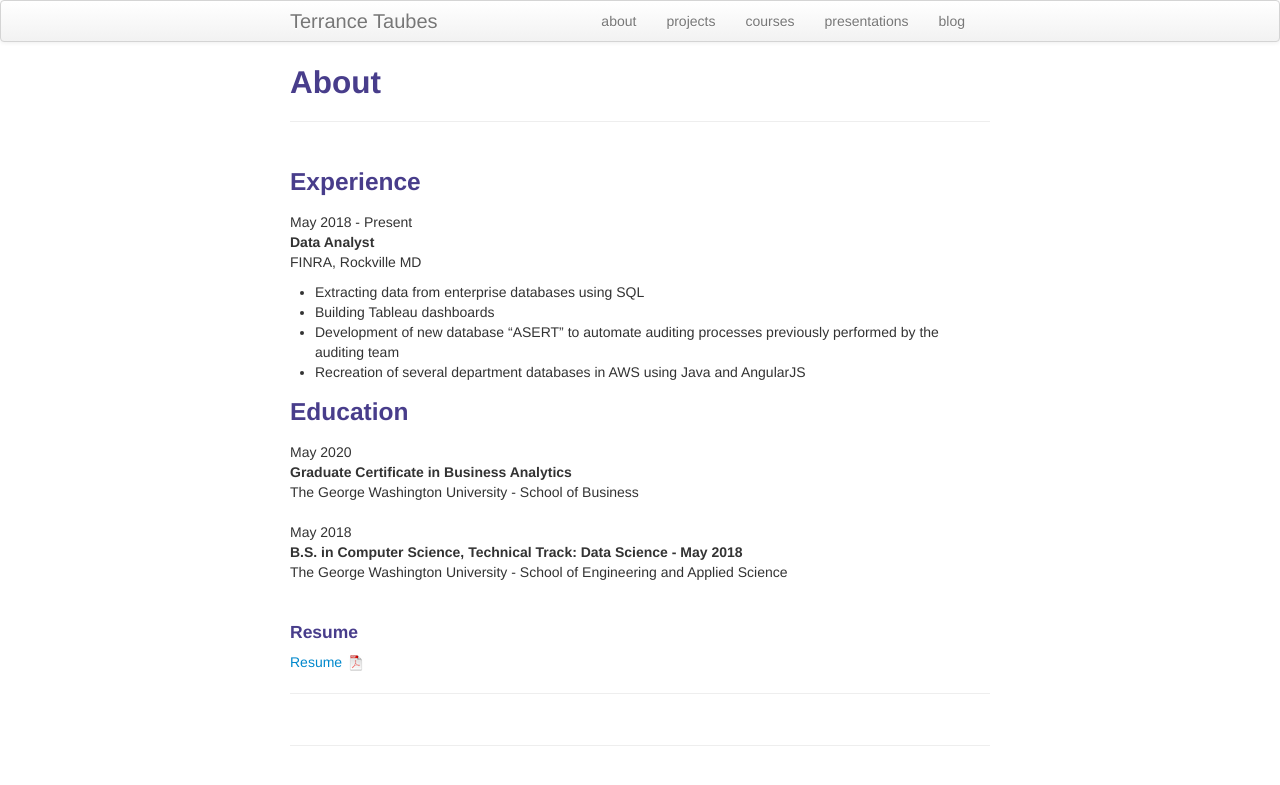
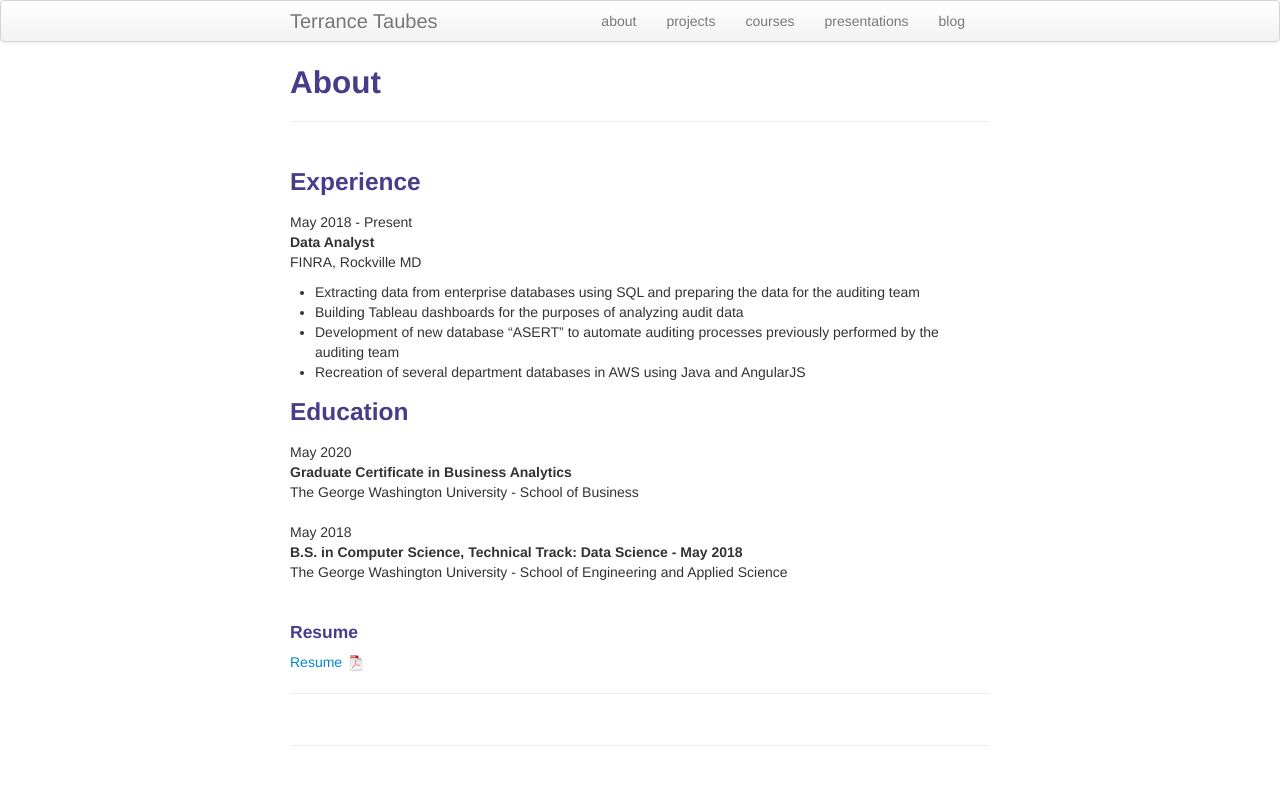
Before and after one commit to terrytaubes/terrytaubes.github.io, a Jekyll site: the page built from pages/about.md, in a window 1280 px wide. Shown: the top 785 px of the page. Built offline with Jekyll 4.4.1, drawn with Linux system fonts in a browser that asks for light colours.

Commit message:
Update about.md

```diff
--- a/pages/about.md
+++ b/pages/about.md
@@ -11,8 +11,8 @@ May 2018 - Present
 <br>
 FINRA, Rockville MD
 <br>
-- Extracting data from enterprise databases using SQL
-- Building Tableau dashboards
+- Extracting data from enterprise databases using SQL and preparing the data for the auditing team
+- Building Tableau dashboards for the purposes of analyzing audit data
 - Development of new database "ASERT" to automate auditing processes previously performed by the auditing team
 - Recreation of several department databases in AWS using Java and AngularJS
 <br>
```
